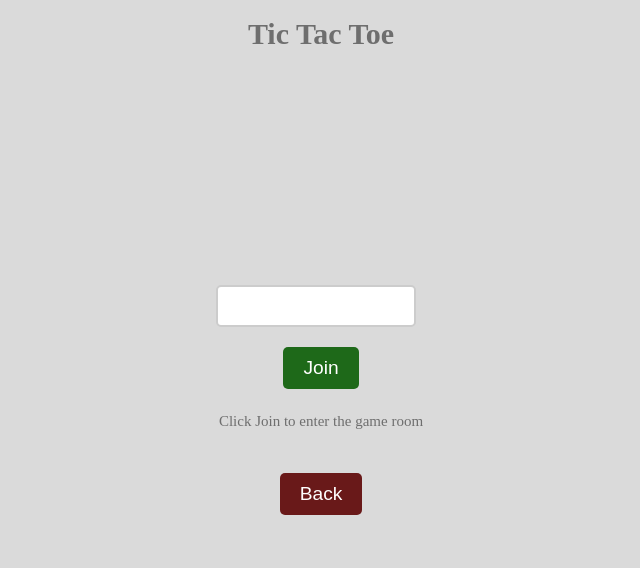
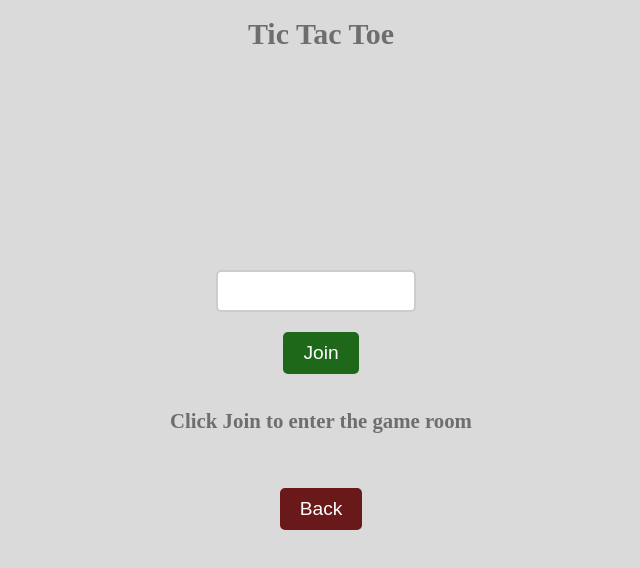
Before and after one commit to irlknn/ticTacToe, a Vue app in the folder frontend/: page /join in a window 1280 px wide. Shown: the top 568 px of the page, without its empty margins (319-959 px from the left). Built offline with nearby package versions, Linux system fonts and the light colour scheme; no server answers.

Commit message:
style: Enhance Join component styling and update button hover effect in MenuView

```diff
--- a/frontend/src/components/Join.vue
+++ b/frontend/src/components/Join.vue
@@ -51,7 +51,7 @@ function joinRoom(roomId) {
   <button @click="joinRoom(props.roomId)" class="joinButton" :disabled="isDisabled || !props.roomId">
     Join
   </button>
-  <p>{{ notification }}</p>
+  <p class="text">{{ notification }}</p>
 </template>
 <!-- <script>
 import io from 'socket.io-client'
@@ -88,6 +88,13 @@ function joinRoom(roomId) {
 </template> -->
 
 <style>
+.text {
+  font-family: 'Permanent Marker', cursive;
+  font-weight: bold;
+  font-size: 1.3rem;
+  margin: 10px 0;
+}
+
 .joinButton {
   padding: 10px 20px;
   font-size: 1.2rem;
--- a/frontend/src/components/RoomService.vue
+++ b/frontend/src/components/RoomService.vue
@@ -20,7 +20,6 @@ function createAndGo() {
   <div class="container">
     <h2>Room id</h2>
     <p>{{ room }}</p>
-    <button @click="createAndGo">Start Game</button>
     <Join :roomId="room" />
   </div>
 </template>
--- a/frontend/src/views/MenuView.vue
+++ b/frontend/src/views/MenuView.vue
@@ -92,6 +92,10 @@ button {
   transition: background-color 0.3s ease;
 }
 
+button:hover {
+  background-color: rgb(149, 149, 149);
+}
+
 .joinLink {
   text-decoration: none;
   color: white;
```
